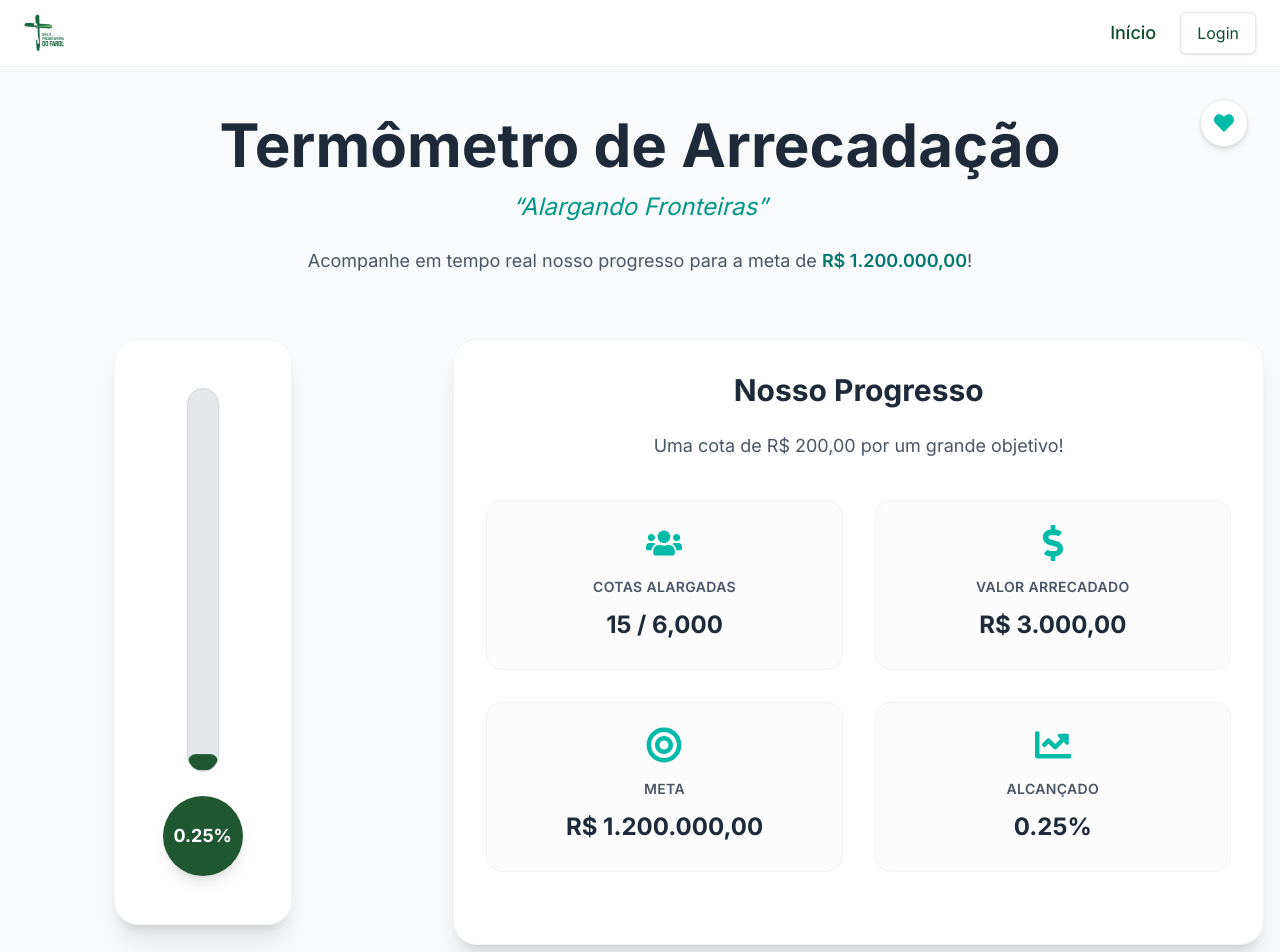
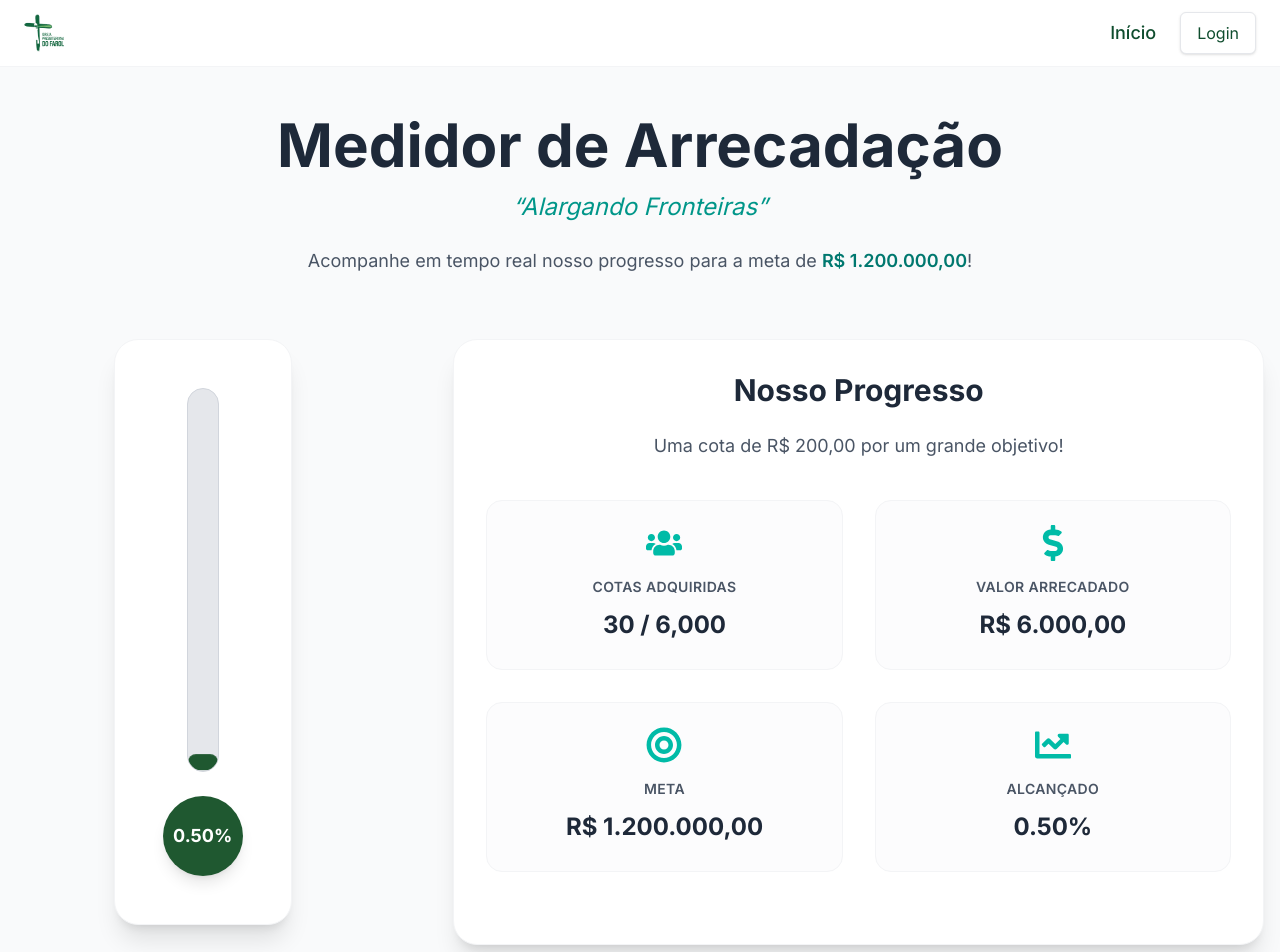
Before and after one commit to MoisesE2/Termometro-ipf, a Next.js app in the folder frontend/: page / in a window 1280 px wide. Shown: the top 952 px of the page. Built offline with nearby package versions, Linux system fonts and the light colour scheme.

Commit message:
refactor
Mudança no mock da quantidade de cotas atuais. Remoção do simbolo de coração. Substituição de termos nos cards e no titulo da pagina principal

```diff
--- a/frontend/src/app/page.tsx
+++ b/frontend/src/app/page.tsx
@@ -8,7 +8,7 @@ import { Meta } from '@/models/Meta';
 
 export default function Home() {
   // Mock de cotas
-  const cotasMock: Cota[] = Array.from({ length: 15  }, (_, i) => ({
+  const cotasMock: Cota[] = Array.from({ length: 30  }, (_, i) => ({
     id: i + 1,
     valor: 200,
     descricao: `Cota ${i + 1}`,
@@ -42,18 +42,11 @@ export default function Home() {
 
   return (
     <div className="min-h-screen bg-gray-50 py-12 px-4 relative">
-      {/* Ícone de coração no canto superior direito */}
-      <div className="absolute top-8 right-8 z-10">
-        <div className="w-12 h-12 bg-white rounded-full shadow-md flex items-center justify-center border border-gray-200 hover:shadow-lg transition-shadow">
-          <FaHeart className="text-teal-500 text-xl" />
-        </div>
-      </div>
-
       <div className="max-w-7xl mx-auto">
         {/* Header */}
         <div className="text-center mb-16">
           <h1 className="text-5xl md:text-6xl font-bold text-gray-800 mb-4">
-            Termômetro de Arrecadação
+            Medidor de Arrecadação
           </h1>
           <p className="text-2xl text-teal-600 italic mb-6">
             &ldquo;Alargando Fronteiras&rdquo;
@@ -89,7 +82,7 @@ export default function Home() {
               <div className="grid grid-cols-1 sm:grid-cols-2 gap-6 sm:gap-8 mb-10">
                 <StatsCard
                   icon={<FaUsers className="text-4xl" />}
-                  title="Cotas Alargadas"
+                  title="Cotas Adquiridas"
                   value={`${meta.cotasArrecadadas.toLocaleString()} / ${meta.cotasTotal.toLocaleString()}`}
                 />
 
```
